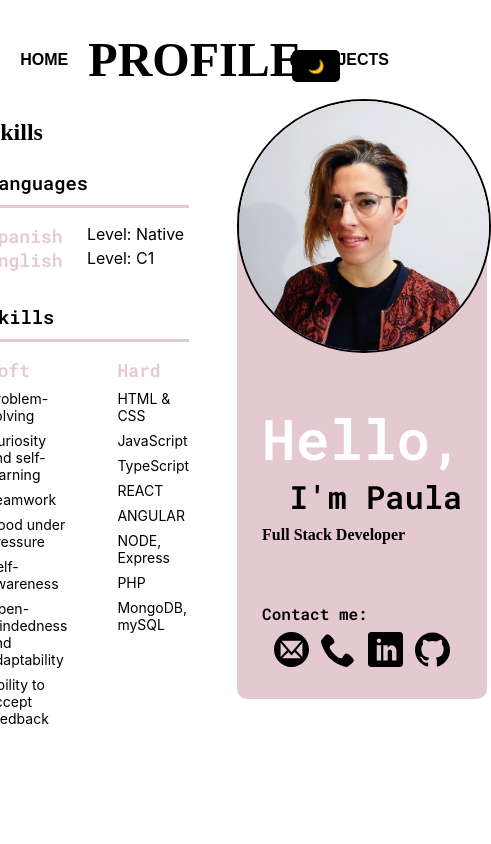
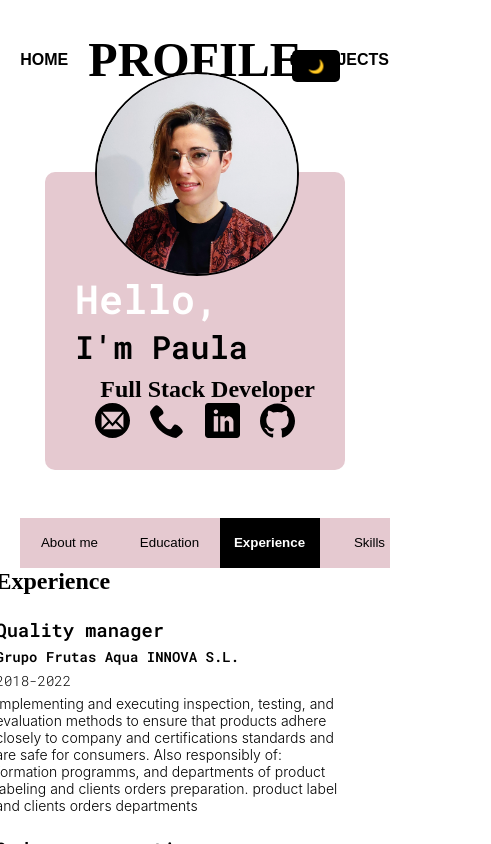
Before and after one commit to pauCM-es/portfolio, a React (Create React App) app: page / in a window 390 px wide. Shown: the whole page, 491 px wide, since content can reach past the window. Built offline with nearby package versions, Linux system fonts and the light colour scheme; a web font is replaced by a local one.

Commit message:
STYLE: working in responsive

```diff
--- a/src/App.scss
+++ b/src/App.scss
@@ -2,5 +2,6 @@
 
 
 .app {
-  margin: 0 auto;
+  margin: 0;
+  padding: 0;
 }
--- a/src/components/sections/about-me/AboutMe.scss
+++ b/src/components/sections/about-me/AboutMe.scss
@@ -5,6 +5,7 @@
   &-header {
     h2 {
       font-family: $font-accent;
+      width: fit-content;
     }
     h3 {
       font-family: $font-monospace;
@@ -21,4 +22,37 @@
       margin: 1rem 0;
     }
   }
+
+  &.light {
+    &-header {
+      h2 {
+        color: $color-light-accent;
+      }
+      h3 {
+        color: $color-light-accent;
+      }
+    }
+    .aboutMe-content {
+      p {
+        color: $color-light-accent;
+      }
+    }
+  }
+
+  &.dark {
+    .aboutMe-header {
+      h2 {
+        color: $color-dark-accent;
+        background-color: black;
+      }
+      h3 {
+        color: $color-dark-accent;
+      }
+    }
+    .aboutMe-content {
+      p {
+        color: $color-dark-primary;
+      }
+    }
+  }
 }
--- a/src/components/sections/education/Education.scss
+++ b/src/components/sections/education/Education.scss
@@ -4,7 +4,7 @@
 
   h2 {
     font-family: $font-accent;
-
+    width: fit-content;
   }
 
   &-content {
@@ -23,4 +23,34 @@
       }
     }
   }
+
+  &.light {
+    h2 {
+      color: $color-light-accent;
+    }
+    h3 {
+      color: $color-light-accent;
+    }
+    h4 {
+      color: $color-light-accent;
+    }
+    p {
+      color: $color-light-accent;
+    }
+  }
+  &.dark {
+    h2 {
+      color: $color-dark-accent;
+      background-color: black;
+    }
+    h3 {
+      color: $color-dark-accent;
+    }
+    h4 {
+      color: $color-dark-primary;
+    }
+    p {
+      color: $color-dark-primary;
+    }
+  }
 }
--- a/src/components/sections/experience/Experience.scss
+++ b/src/components/sections/experience/Experience.scss
@@ -4,6 +4,7 @@
 
   &-header {
       font-family: $font-accent;
+      width: fit-content;
   }
 
   &-content {
@@ -29,4 +30,34 @@
       }
     }
   }
+
+  &.light {
+    h2 {
+      color: $color-light-accent;
+    }
+    h3 {
+      color: $color-light-accent;
+    }
+    h4 {
+      color: $color-light-accent;
+    }
+    p {
+      color: $color-light-accent;
+    }
+  }
+  &.dark {
+    h2 {
+      color: $color-dark-accent;
+      background-color: black;
+    }
+    h3 {
+      color: $color-dark-accent;
+    }
+    h4 {
+      color: $color-dark-primary;
+    }
+    p {
+      color: $color-dark-primary;
+    }
+  }
 }
--- a/src/components/sections/hero/Hero.scss
+++ b/src/components/sections/hero/Hero.scss
@@ -97,3 +97,76 @@
   }
 
 }
+
+
+
+@media(max-width: 768px) {
+  .hero {
+    width: 100%;
+    height: 100%;
+    border-radius: 10px;;
+    display: flex;
+    flex-direction: column;
+    align-items: center;
+    justify-content: space-between;
+    font-family: $font-monospace;
+
+    &-profile {
+      height: 200px;
+      width: 200px;
+      margin-top: -100px;
+      &__img {
+        height: 100%;
+        border-radius: 50%;
+      }
+    }
+
+    &-header {
+      display: flex;
+      flex-wrap: wrap;
+      align-content: flex-end;
+      h1 {
+        font-size: 2.5rem;
+        width: fit-content;
+        text-align: start;
+      }
+      h2 {
+        font-size: 2rem;
+
+      }
+      h3 {
+        width: 100%;
+        font-size: 1.5rem;
+        margin-top: 0.5rem;
+        text-align: end;
+      }
+    }
+
+    &-contact {
+      width: 80%;
+      margin-bottom: 2rem;
+      h4 {
+        display: none;
+      }
+      &__iconList {
+        display: flex;
+        justify-content: space-evenly;
+      }
+      &__icon {
+        width: 35px;
+        aspect-ratio: 1/1;
+        display: flex;
+        justify-content: center;
+        align-items: center;
+        img {
+          width: 100%;
+        }
+
+        &:hover{
+          color: red;
+          scale: 110%;
+        }
+      }
+    }
+  }
+}
--- a/src/pages/home/Home.scss
+++ b/src/pages/home/Home.scss
@@ -12,7 +12,7 @@
     width: 50%;
     height: 100%;
     position: absolute;
-    top: 0;
+    // top: 0;
 
     &-left {
       left: 0;
@@ -80,8 +80,6 @@
     color: $color-light-accent
   }
 }
-
-
 .page-home.dark {
   .bg-left {
     background-color: $color-dark-primary;
@@ -101,3 +99,51 @@
     color: $color-dark-accent
   }
 }
+
+@media (max-width: 1024px) {
+  .home-title{
+    &_name {
+      font-size: 7rem;
+    }
+    &_surname {
+      font-size: 7rem;
+    }
+  }
+  .home-captcha_description {
+    font-size: 1.5rem;
+  }
+}
+
+@media (max-width: 768px) {
+  .page-home {
+
+    .bg {
+      width: 100%;
+      position: absolute;
+
+      &-left {
+        height: 40%;
+        top: 0;
+        z-index: -1;
+      }
+      &-right {
+        height: 60%;
+        bottom: 0;
+        z-index: -1;
+      }
+    }
+
+  }
+  .home-title{
+    flex-direction: column;
+    &_name {
+      font-size: 5rem;
+    }
+    &_surname {
+      font-size: 5rem;
+    }
+  }
+  .home-captcha_description {
+    font-size: 1rem;
+  }
+}
--- a/src/pages/profile/Profile.jsx
+++ b/src/pages/profile/Profile.jsx
@@ -13,7 +13,7 @@ import "./Profile.scss";
 
 const Profile = ({setShowPage}) => {
   const {hero, aboutMe, education, experience, skills, languages} = cv
-  const [sectionShowing, setSectionShowing] = useState("Skills")
+  const [sectionShowing, setSectionShowing] = useState("Experience")
   const infoSections = [
     {
       text: "About me",
--- a/src/pages/profile/Profile.scss
+++ b/src/pages/profile/Profile.scss
@@ -3,8 +3,9 @@
 
 .page-about {
   height: 100vh;
-  width: 100%;
+  width: 100vw;
   display: flex;
+  align-items: center;
   flex-direction: column;
 
   &_content {
@@ -18,21 +19,17 @@
   &_hero {
     width: 300px;
     height: 500px;
-    margin: 0 3rem;
-    margin-top: 80px;
+    margin: 80px 3rem 0 3rem;
   }
 
   &_info {
     width: 600px;
     display: flex;
-
+    margin-right: 3rem;
     .about-info {
-      &_buttons {
-      width: 100px;
-      margin-right: 2rem;
-    }
-    &_section {
-      margin: 0 3rem;
+        &_buttons {
+        width: 100px;
+        margin: 0 3rem;
       }
     }
   }
@@ -72,3 +69,63 @@
     }
   }
 }
+
+
+
+@media (max-width: 768px) {
+  .page-about {
+
+    &_content {
+      flex-direction: column;
+      align-items: center;
+    }
+
+    &_hero {
+      width: 80%;
+      height: 300px;
+      margin: 80px 1.5rem 3rem 1.5rem;
+    }
+
+    &_info {
+      top: 50vh;
+      height: 45%;
+      overflow-y: scroll;
+      .about-info {
+          &_buttons {
+          width: 100px;
+          margin: 0 1.5rem;
+        }
+      }
+    }
+  }
+}
+@media (max-width: 390px) {
+  .page-about {
+    overflow-y: scroll;
+
+    &_content {
+    }
+
+    &_hero {
+      width: 300px;
+      margin-top: 80px;
+    }
+
+    &_info {
+      width: 90%;
+      display: flex;
+      flex-direction: column;
+      margin-right: 3rem;
+      overflow-y: visible;
+      .about-info {
+          &_buttons {
+          display: flex;
+          width: 95%;
+          &_btn {
+            width: 22%;
+          }
+        }
+      }
+    }
+  }
+}
```
